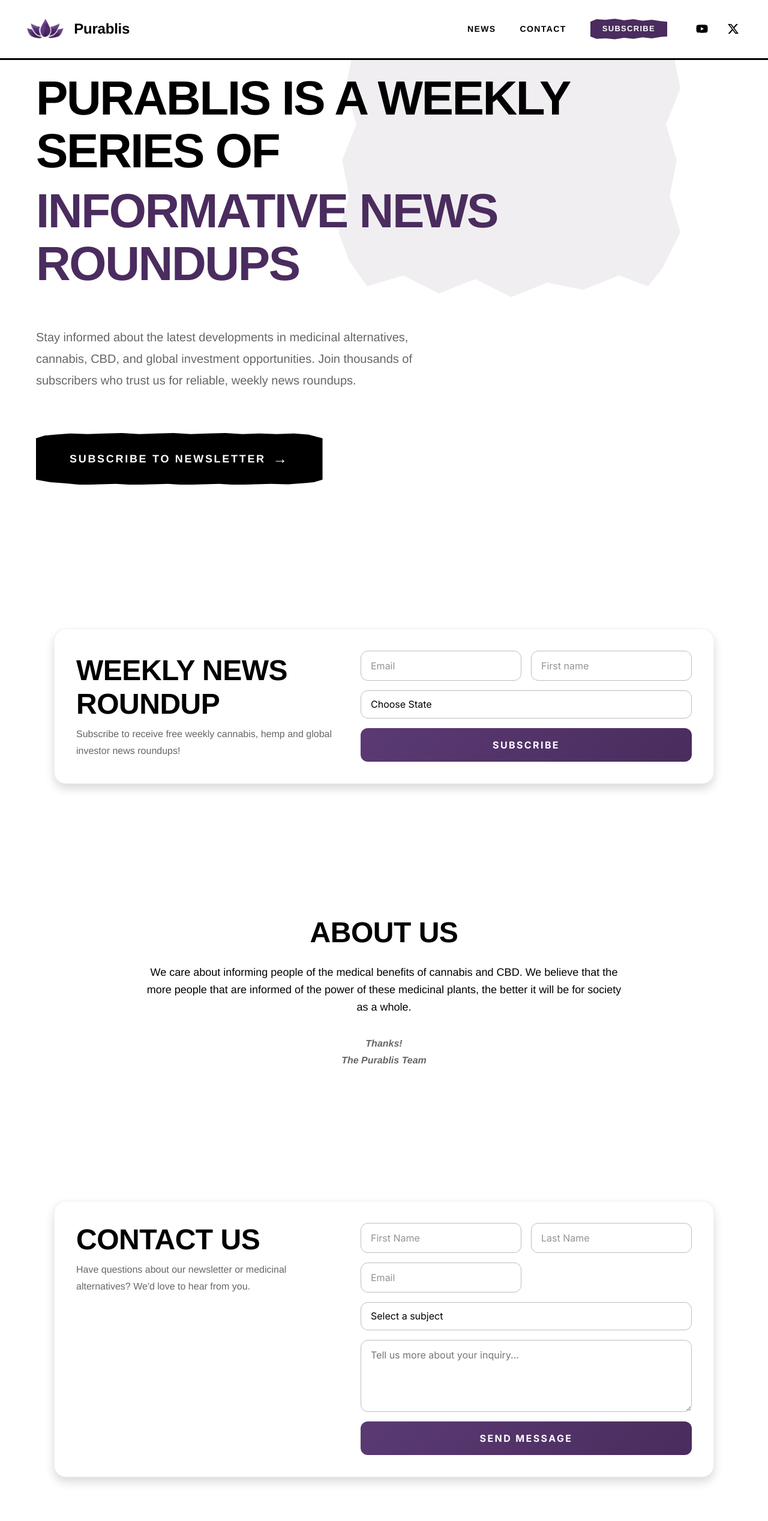
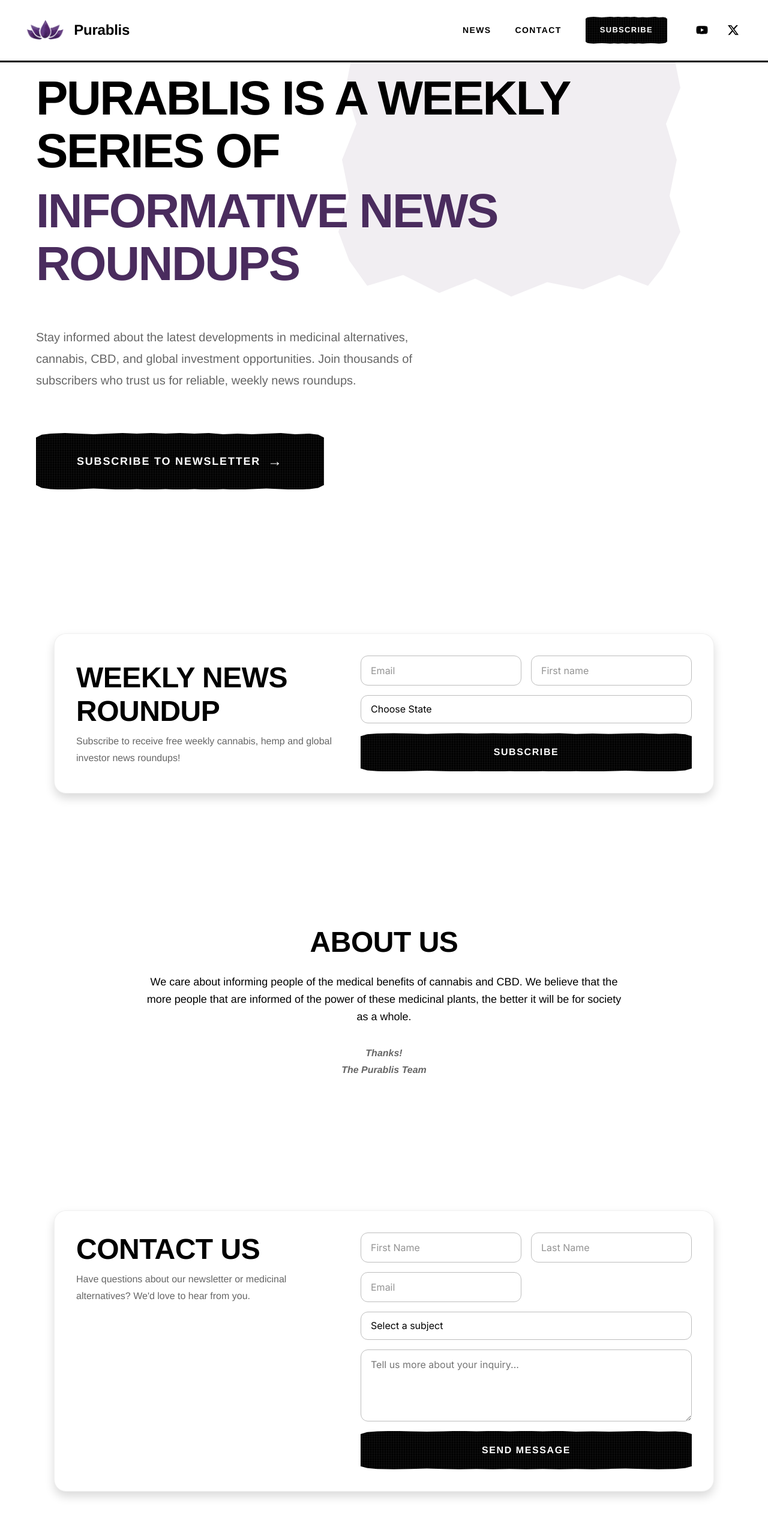
Before and after one commit to AKIFQ/pura-test, a React (Vite) app: page / in a window 1280 px wide. Shown: the top 2536 px of the page at 60% size. Built offline with nearby package versions, Linux system fonts and the light colour scheme.

Commit message:
Update all buttons to match hand-painted black brush stroke aesthetic with rough edges and texture

```diff
--- a/src/components/common/SubscribeForm.jsx
+++ b/src/components/common/SubscribeForm.jsx
@@ -117,25 +117,67 @@ const Select = styled.select`
 const NameInput = styled(Input)``
 
 const SubmitButton = styled.button`
-  background: linear-gradient(135deg, ${theme.colors.primary}, ${theme.colors.primaryDark});
+  background: ${theme.colors.dark};
   color: ${theme.colors.white};
   border: none;
-  padding: 16px 24px;
-  border-radius: 12px;
+  padding: 20px 32px;
   font-size: 16px;
   font-weight: 700;
-  font-family: 'Inter', sans-serif;
+  font-family: 'Helvetica Neue', Arial, sans-serif;
+  text-transform: uppercase;
+  letter-spacing: 0.1em;
   cursor: pointer;
-  transition: transform 0.2s ease, box-shadow 0.2s ease, filter 0.2s ease;
+  transition: all 0.2s ease;
   white-space: nowrap;
+  position: relative;
+  clip-path: polygon(
+    0% 8%, 2% 3%, 5% 1%, 10% 0%, 15% 1%, 20% 2%,
+    25% 1%, 30% 0%, 35% 1%, 40% 0%, 45% 1%, 50% 0%,
+    55% 1%, 60% 0%, 65% 2%, 70% 1%, 75% 2%, 80% 1%,
+    85% 0%, 90% 2%, 95% 1%, 98% 3%, 100% 8%,
+    100% 92%, 98% 97%, 95% 99%, 90% 100%, 85% 99%,
+    80% 98%, 75% 99%, 70% 100%, 65% 99%, 60% 100%,
+    55% 99%, 50% 100%, 45% 99%, 40% 100%, 35% 99%,
+    30% 100%, 25% 99%, 20% 98%, 15% 99%, 10% 100%,
+    5% 99%, 2% 97%, 0% 92%
+  );
+
+  &::before {
+    content: '';
+    position: absolute;
+    inset: 0;
+    background:
+      repeating-linear-gradient(
+        90deg,
+        transparent,
+        transparent 2px,
+        rgba(255,255,255,0.03) 2px,
+        rgba(255,255,255,0.03) 4px
+      ),
+      repeating-linear-gradient(
+        0deg,
+        transparent,
+        transparent 2px,
+        rgba(255,255,255,0.02) 2px,
+        rgba(255,255,255,0.02) 4px
+      );
+    pointer-events: none;
+  }
 
   @media (min-width: ${theme.breakpoints.tablet}) {
     grid-column: 1 / -1;
   }
 
-  &:hover { filter: brightness(1.05); transform: translateY(-1px); }
-  &:active { transform: translateY(0); }
-  &:disabled { opacity: 0.7; cursor: not-allowed; }
+  &:hover {
+    background: ${theme.colors.primaryDark};
+  }
+  &:active {
+    transform: scale(0.98);
+  }
+  &:disabled {
+    opacity: 0.7;
+    cursor: not-allowed;
+  }
 `
 
 const SuccessMessage = styled.div`
--- a/src/components/layout/Hero.jsx
+++ b/src/components/layout/Hero.jsx
@@ -130,12 +130,12 @@ const SubscribeButton = styled.a`
   background: ${theme.colors.dark};
   color: ${theme.colors.white};
   border: none;
-  padding: 20px 48px;
+  padding: 24px 60px;
   font-size: 16px;
   font-weight: 700;
   font-family: 'Helvetica Neue', Arial, sans-serif;
   text-transform: uppercase;
-  letter-spacing: 0.15em;
+  letter-spacing: 0.1em;
   cursor: pointer;
   transition: all 0.2s ease;
   text-decoration: none;
@@ -143,25 +143,49 @@ const SubscribeButton = styled.a`
   align-items: center;
   gap: 12px;
   clip-path: polygon(
-    0% 10%, 3% 5%, 7% 3%, 12% 1%, 18% 2%, 24% 1%,
-    30% 0%, 36% 2%, 42% 1%, 48% 0%, 54% 2%, 60% 1%,
-    66% 0%, 72% 2%, 78% 1%, 84% 2%, 90% 1%, 95% 3%, 100% 10%,
-    100% 90%, 97% 95%, 93% 97%, 88% 99%, 82% 98%,
-    76% 99%, 70% 100%, 64% 98%, 58% 99%, 52% 100%,
-    46% 98%, 40% 99%, 34% 100%, 28% 98%, 22% 99%,
-    16% 100%, 10% 97%, 5% 95%, 0% 90%
+    0% 8%, 2% 3%, 5% 1%, 10% 0%, 15% 1%, 20% 2%,
+    25% 1%, 30% 0%, 35% 1%, 40% 0%, 45% 1%, 50% 0%,
+    55% 1%, 60% 0%, 65% 2%, 70% 1%, 75% 2%, 80% 1%,
+    85% 0%, 90% 2%, 95% 1%, 98% 3%, 100% 8%,
+    100% 92%, 98% 97%, 95% 99%, 90% 100%, 85% 99%,
+    80% 98%, 75% 99%, 70% 100%, 65% 99%, 60% 100%,
+    55% 99%, 50% 100%, 45% 99%, 40% 100%, 35% 99%,
+    30% 100%, 25% 99%, 20% 98%, 15% 99%, 10% 100%,
+    5% 99%, 2% 97%, 0% 92%
   );
-  box-shadow: 4px 4px 0px rgba(0, 0, 0, 0.15);
+  box-shadow: none;
+
+  &::before {
+    content: '';
+    position: absolute;
+    inset: 0;
+    background:
+      repeating-linear-gradient(
+        90deg,
+        transparent,
+        transparent 2px,
+        rgba(255,255,255,0.03) 2px,
+        rgba(255,255,255,0.03) 4px
+      ),
+      repeating-linear-gradient(
+        0deg,
+        transparent,
+        transparent 2px,
+        rgba(255,255,255,0.02) 2px,
+        rgba(255,255,255,0.02) 4px
+      );
+    pointer-events: none;
+  }
 
   &::after {
     content: '→';
     font-size: 24px;
     transition: transform 0.2s ease;
+    position: relative;
+    z-index: 1;
   }
 
   &:hover {
-    transform: translate(-2px, -2px);
-    box-shadow: 6px 6px 0px rgba(0, 0, 0, 0.2);
     background: ${theme.colors.primaryDark};
   }
 
@@ -169,19 +193,14 @@ const SubscribeButton = styled.a`
     transform: translateX(4px);
   }
 
-  &:active {
-    transform: translate(0, 0);
-    box-shadow: 2px 2px 0px rgba(0, 0, 0, 0.1);
-  }
-
   @media (min-width: ${theme.breakpoints.tablet}) {
     font-size: 17px;
-    padding: 22px 52px;
+    padding: 26px 64px;
   }
 
   @media (min-width: ${theme.breakpoints.desktop}) {
     font-size: 18px;
-    padding: 24px 56px;
+    padding: 28px 68px;
   }
 `
 
--- a/src/components/layout/Navbar.jsx
+++ b/src/components/layout/Navbar.jsx
@@ -101,19 +101,48 @@ const SubscribeLink = styled.a`
   text-transform: uppercase;
   letter-spacing: 0.1em;
   color: ${theme.colors.white};
-  background: ${theme.colors.primaryDark};
+  background: ${theme.colors.dark};
   text-decoration: none;
   transition: all 0.2s ease;
   cursor: pointer;
-  padding: 10px 20px;
+  padding: 12px 24px;
   clip-path: polygon(
-    0% 20%, 8% 10%, 20% 12%, 32% 8%, 44% 14%, 56% 10%, 68% 16%, 80% 12%, 92% 18%, 100% 20%,
-    100% 80%, 92% 82%, 80% 88%, 68% 84%, 56% 90%, 44% 86%, 32% 92%, 20% 88%, 8% 90%, 0% 80%
+    0% 8%, 2% 3%, 5% 1%, 10% 0%, 15% 1%, 20% 2%,
+    25% 1%, 30% 0%, 35% 1%, 40% 0%, 45% 1%, 50% 0%,
+    55% 1%, 60% 0%, 65% 2%, 70% 1%, 75% 2%, 80% 1%,
+    85% 0%, 90% 2%, 95% 1%, 98% 3%, 100% 8%,
+    100% 92%, 98% 97%, 95% 99%, 90% 100%, 85% 99%,
+    80% 98%, 75% 99%, 70% 100%, 65% 99%, 60% 100%,
+    55% 99%, 50% 100%, 45% 99%, 40% 100%, 35% 99%,
+    30% 100%, 25% 99%, 20% 98%, 15% 99%, 10% 100%,
+    5% 99%, 2% 97%, 0% 92%
   );
+  position: relative;
+
+  &::before {
+    content: '';
+    position: absolute;
+    inset: 0;
+    background:
+      repeating-linear-gradient(
+        90deg,
+        transparent,
+        transparent 2px,
+        rgba(255,255,255,0.03) 2px,
+        rgba(255,255,255,0.03) 4px
+      ),
+      repeating-linear-gradient(
+        0deg,
+        transparent,
+        transparent 2px,
+        rgba(255,255,255,0.02) 2px,
+        rgba(255,255,255,0.02) 4px
+      );
+    pointer-events: none;
+  }
 
   &:hover {
-    background: ${theme.colors.dark};
-    transform: translateY(-2px);
+    background: ${theme.colors.primaryDark};
   }
 `
 
--- a/src/components/pages/Contact.jsx
+++ b/src/components/pages/Contact.jsx
@@ -142,28 +142,62 @@ const Select = styled.select`
 `
 
 const SubmitButton = styled.button`
-  background: linear-gradient(135deg, ${theme.colors.primary}, ${theme.colors.primaryDark});
+  background: ${theme.colors.dark};
   color: ${theme.colors.white};
   border: none;
-  padding: 16px 24px;
-  border-radius: 12px;
+  padding: 20px 32px;
   font-size: 16px;
   font-weight: 700;
-  font-family: 'Inter', sans-serif;
+  font-family: 'Helvetica Neue', Arial, sans-serif;
+  text-transform: uppercase;
+  letter-spacing: 0.1em;
   cursor: pointer;
-  transition: transform 0.2s ease, box-shadow 0.2s ease, filter 0.2s ease;
+  transition: all 0.2s ease;
   white-space: nowrap;
+  position: relative;
+  clip-path: polygon(
+    0% 8%, 2% 3%, 5% 1%, 10% 0%, 15% 1%, 20% 2%,
+    25% 1%, 30% 0%, 35% 1%, 40% 0%, 45% 1%, 50% 0%,
+    55% 1%, 60% 0%, 65% 2%, 70% 1%, 75% 2%, 80% 1%,
+    85% 0%, 90% 2%, 95% 1%, 98% 3%, 100% 8%,
+    100% 92%, 98% 97%, 95% 99%, 90% 100%, 85% 99%,
+    80% 98%, 75% 99%, 70% 100%, 65% 99%, 60% 100%,
+    55% 99%, 50% 100%, 45% 99%, 40% 100%, 35% 99%,
+    30% 100%, 25% 99%, 20% 98%, 15% 99%, 10% 100%,
+    5% 99%, 2% 97%, 0% 92%
+  );
+
+  &::before {
+    content: '';
+    position: absolute;
+    inset: 0;
+    background:
+      repeating-linear-gradient(
+        90deg,
+        transparent,
+        transparent 2px,
+        rgba(255,255,255,0.03) 2px,
+        rgba(255,255,255,0.03) 4px
+      ),
+      repeating-linear-gradient(
+        0deg,
+        transparent,
+        transparent 2px,
+        rgba(255,255,255,0.02) 2px,
+        rgba(255,255,255,0.02) 4px
+      );
+    pointer-events: none;
+  }
 
   @media (min-width: ${theme.breakpoints.tablet}) {
     grid-column: 1 / -1;
   }
 
   &:hover {
-    filter: brightness(1.05);
-    transform: translateY(-1px);
+    background: ${theme.colors.primaryDark};
   }
   &:active {
-    transform: translateY(0);
+    transform: scale(0.98);
   }
   &:disabled {
     opacity: 0.7;
```
